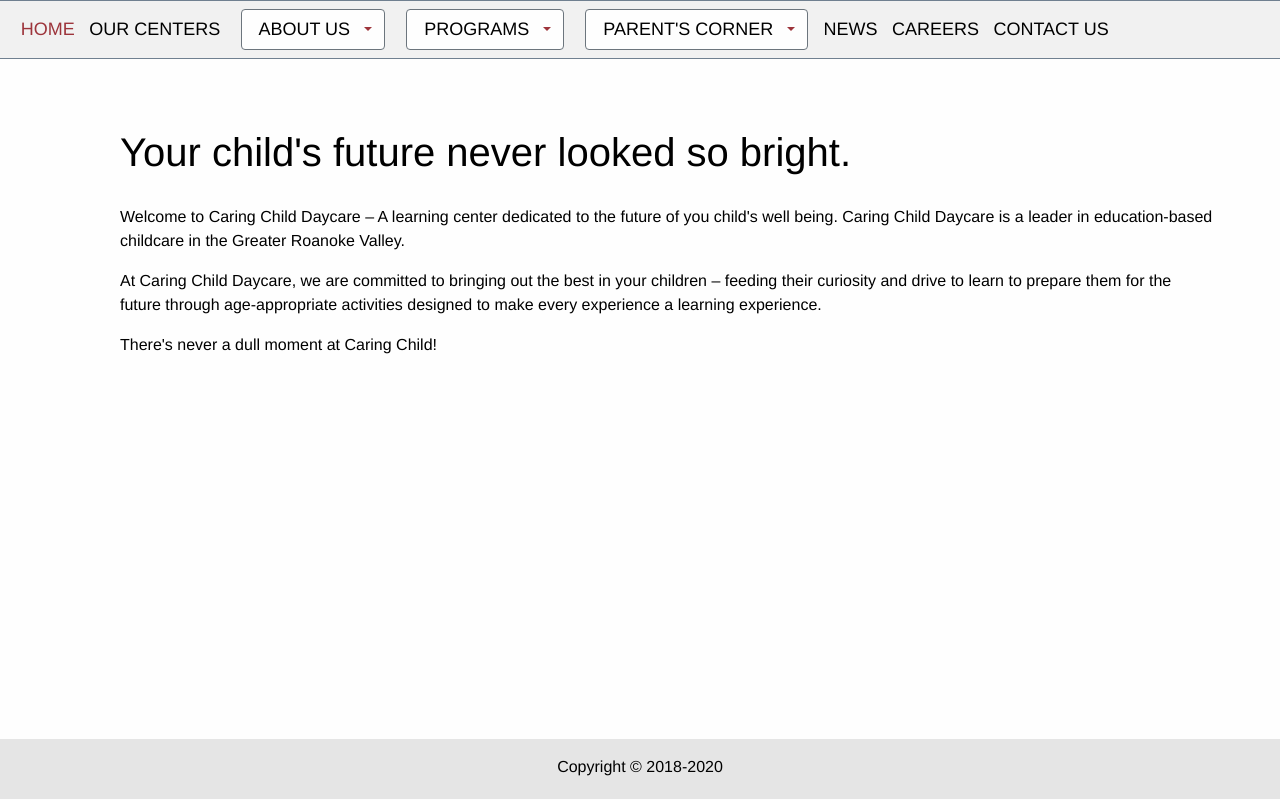
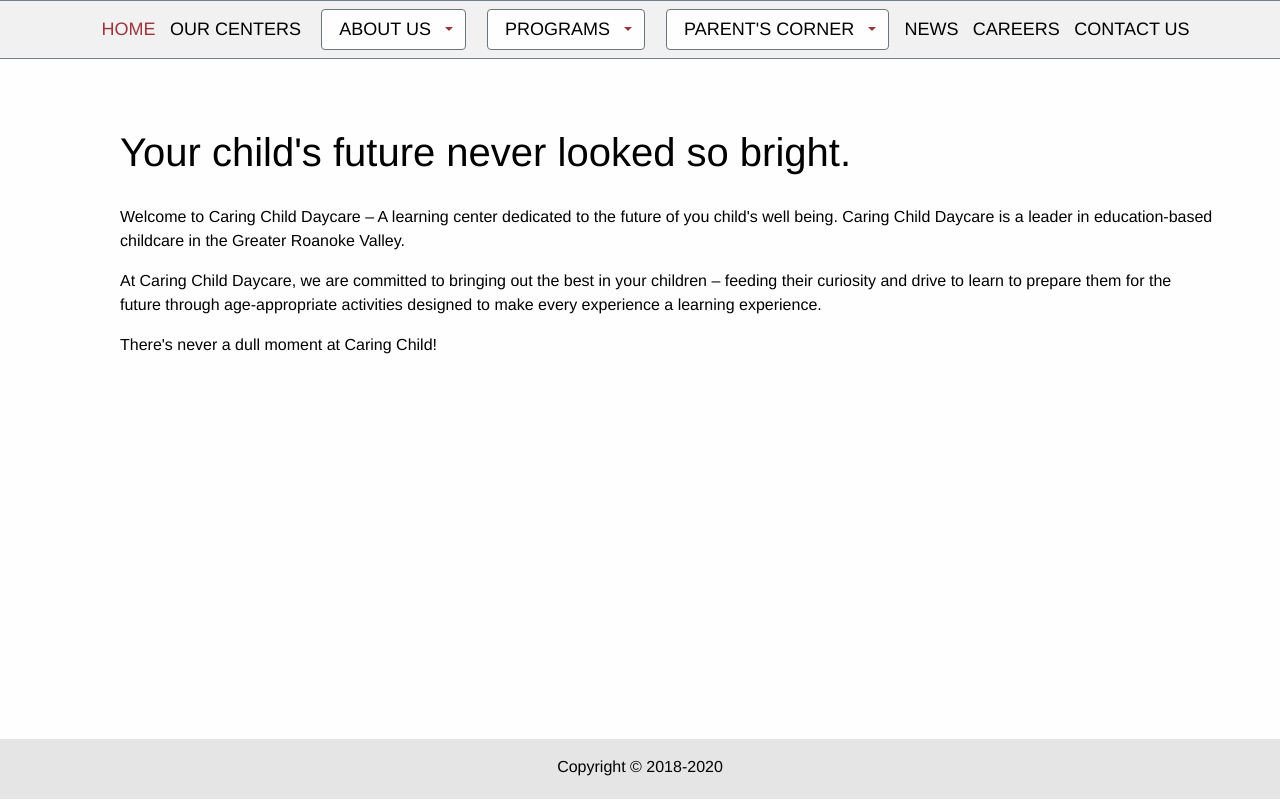
Before and after one commit to Unesdala/Caring-Child-Daycare, a React app: page /daycare in a window 1280 px wide. Built offline with nearby package versions, Linux system fonts and the light colour scheme; a web font is replaced by a local one.

Commit message:
Fixes nav bar styling

```diff
--- a/src/components/Nav/Navbar.js
+++ b/src/components/Nav/Navbar.js
@@ -24,7 +24,7 @@ export default class Navigation extends Component {
           ? (
             <DefaultCollapsableNav />
           ) : (
-            <nav className="menu grid">
+            <nav className="menu flex">
               <ul className="menu-nav">
                 <li className="nav-item"><NavLink to="/daycare" className="nav-link" exact activeClassName="active">Home</NavLink></li>
                 <li className="nav-item"><NavLink to="/daycare/centers" className="nav-link">Our Centers</NavLink></li>
--- a/static/css/_menu.scss
+++ b/static/css/_menu.scss
@@ -96,16 +96,15 @@
 
     .nav-item {
         &.current>a {
-                color: $secondary-color !important;
-            }
+            color: $secondary-color !important;
         }
+    }
 
     .nav-link {
         display: inline-block;
         position: relative;
         font-size: 30px;
         text-transform: uppercase;
-        // padding: 1rem 0;
         font-weight: 300;
         color: set-text-color($link-color) !important;
         text-decoration: none;
--- a/static/css/main.scss
+++ b/static/css/main.scss
@@ -45,6 +45,10 @@ main {
     }
 }
 
+nav {
+    text-align: center;
+}
+
 @media screen and (max-width: 1024px) {
 
     /* Specific to this particular image */
@@ -53,6 +57,11 @@ main {
         margin-left: -512px;
         /* 50% */
     }
+
+    .menu-nav > li {
+        padding: 0px 1.3rem !important;
+    }
+
 }
 
 .page-content {
@@ -65,7 +74,8 @@ h1 {
     font-weight: 400;
 }
 
-h2, h3 {
+h2,
+h3 {
     margin: 12px 0;
 }
 
```
